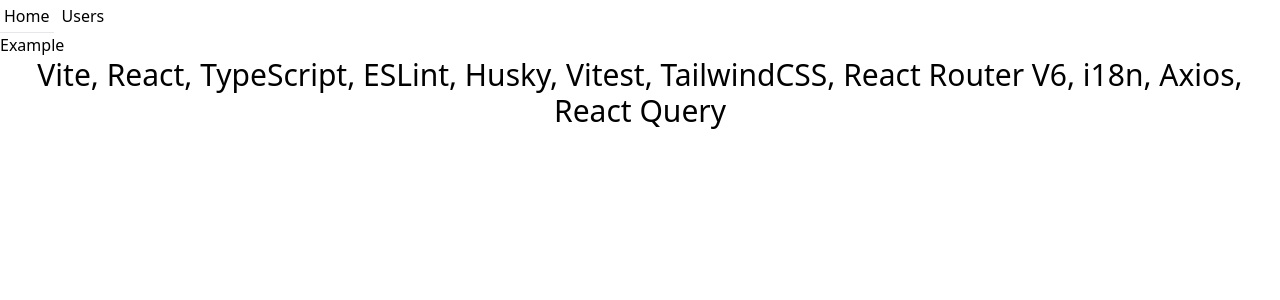
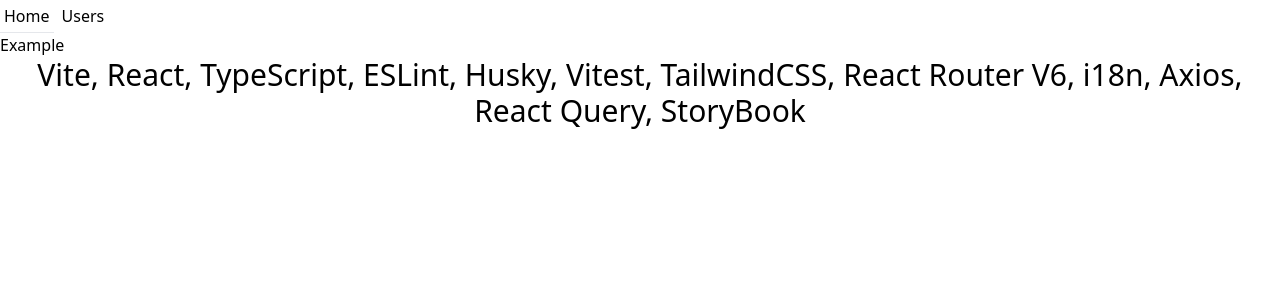
Before and after one commit to predrag-codetribe/vite-app, a React (Vite) app: page / in a window 1280 px wide. Shown: the top 300 px of the page. Built offline with nearby package versions, Linux system fonts and the light colour scheme; no server answers.

Commit message:
docs: add StoryBook

```diff
--- a/src/pages/HomePage/HomePage.tsx
+++ b/src/pages/HomePage/HomePage.tsx
@@ -5,6 +5,6 @@
 
     return <div>
         <p>{t('home_page.example')}</p>
-        <p className='text-center text-3xl'>{'Vite, React, TypeScript, ESLint, Husky, Vitest, TailwindCSS, React Router V6, i18n, Axios, React Query'}</p>
+        <p className='text-center text-3xl'>{'Vite, React, TypeScript, ESLint, Husky, Vitest, TailwindCSS, React Router V6, i18n, Axios, React Query, StoryBook'}</p>
     </div>
 }
```
